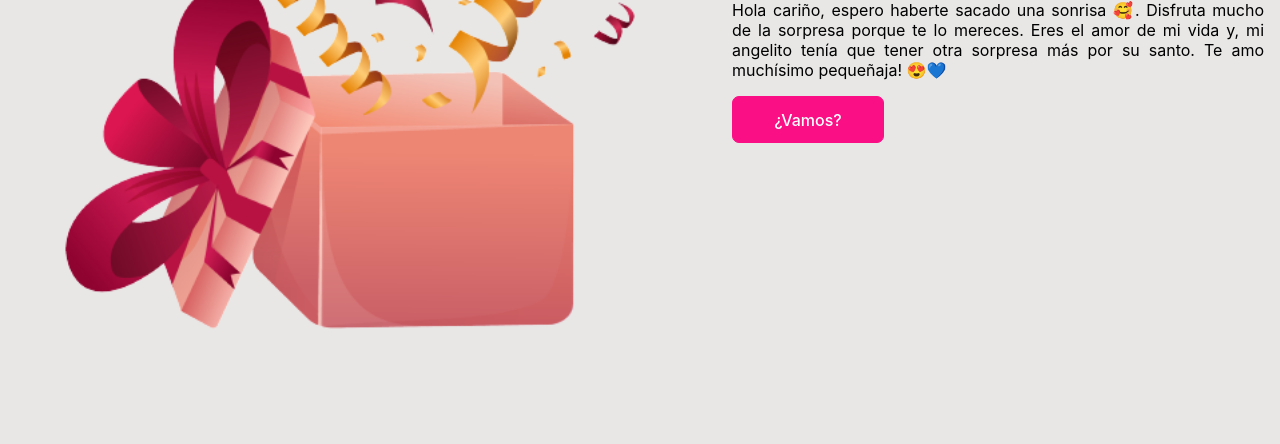
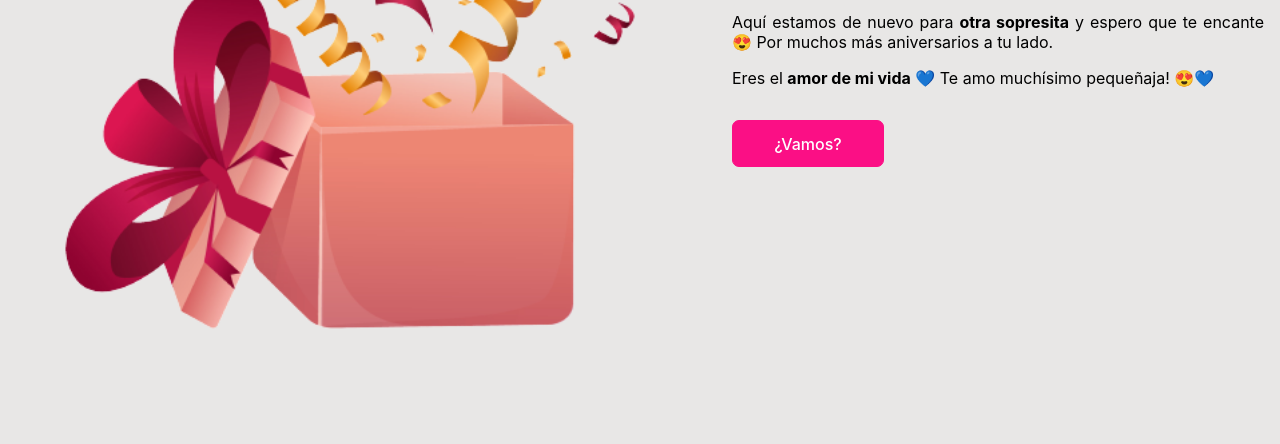
Before and after one commit to smolto/grease-gift, an Astro site: page / in a window 1280 px wide. Shown: the part 356-800 px from the top of the page. Built offline with nearby package versions, Linux system fonts and the light colour scheme; Astro itself is replaced by a stand-in of ours.

Commit message:
Create a new surprise

```diff
--- a/src/components/GiftForm/GiftForm.css
+++ b/src/components/GiftForm/GiftForm.css
@@ -53,7 +53,6 @@
 }
 
 .success-container--image-container {
-  background-color: black;
   padding: 1rem;
   border-radius: 7px;
 }
--- a/src/pages/index.astro
+++ b/src/pages/index.astro
@@ -17,9 +17,14 @@ const pages = [{name: 'Inicio', url: '/'}]
       Descubre tu <span class="gift-presentation--title-highlighted">sorpresa</span>
     </h1>
     <p class="gift-presentation--paragraph">
-      Hola cariño, espero haberte sacado una sonrisa 🥰. Disfruta mucho de la
-      sorpresa porque te lo mereces. Eres el amor de mi vida y, mi angelito tenía
-      que tener otra sorpresa más por su santo. Te amo muchísimo pequeñaja! 😍💙
+      Hola cariño, espero haberte sacado una sonrisa de nuevo 🥰.
+    </p>
+    <p class="gift-presentation--paragraph" style={{marginTop: 0}}>
+      Aquí estamos de nuevo para <span style={{fontWeight: 'bold'}}>otra sopresita</span> y espero que te encante 😍 Por
+      muchos más aniversarios a tu lado.
+    </p>
+    <p class="gift-presentation--paragraph" style={{marginTop: 0, marginBottom: '2rem'}}>
+      Eres el <span style={{fontWeight: 'bold'}}>amor de mi vida</span> 💙 Te amo muchísimo pequeñaja! 😍💙
     </p>
     <a class="navigation-item" href="/clues/">¿Vamos?</a>
   </div>
```
Also changed, not shown: src/components/GiftForm/GiftForm.tsx (+7 -2 lines), public/clues/clue_1.png, public/clues/clue_3.png, public/gift.png, 1 other file.
